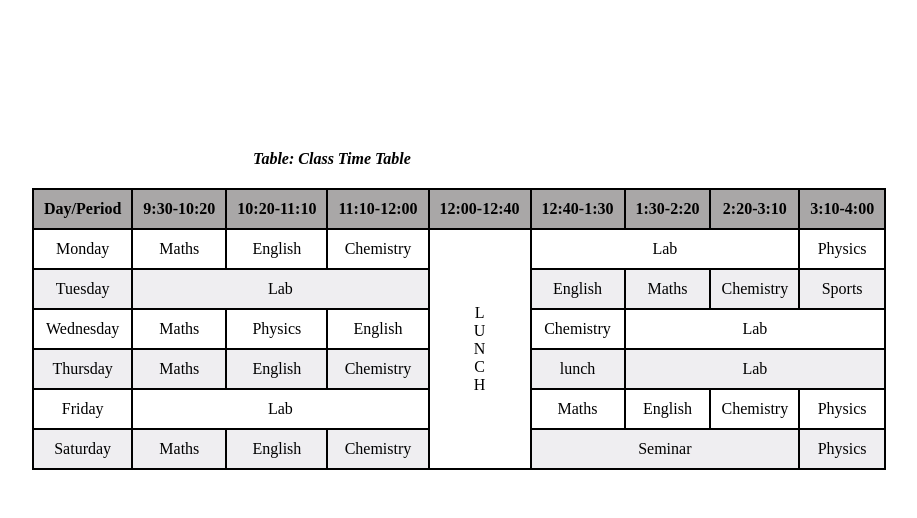
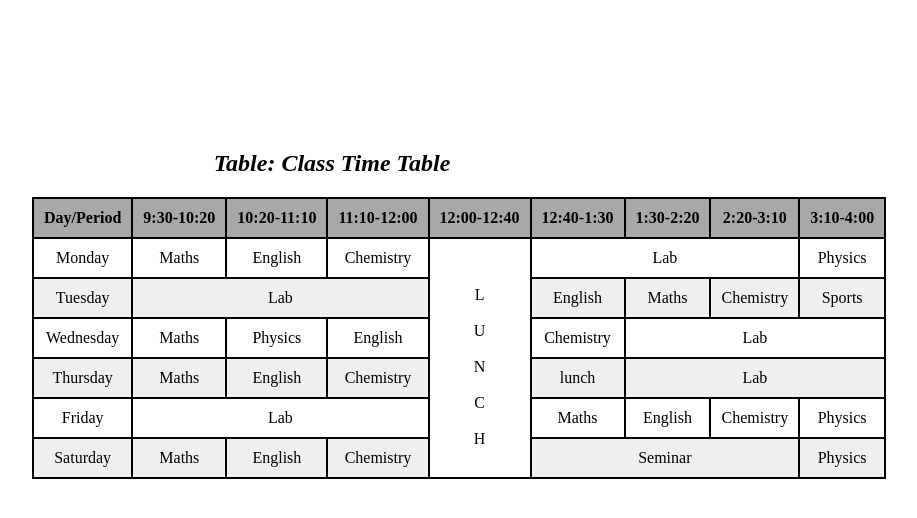
Before and after one commit to Zebras007/Assign-6-Table, a plain HTML site: page index.html in a window 1280 px wide. Shown: the whole page, without its empty margins (288-1205 px from the left). Drawn offline with Linux system fonts and the light colour scheme.

Commit message:
title tag modified

```diff
--- a/index.html
+++ b/index.html
@@ -11,7 +11,7 @@
             margin: 0;
             box-sizing: border-box;
         }
-        p{
+        h2{
             text-align:center;
             margin-top:150px;
             margin-bottom:20px;
@@ -37,7 +37,7 @@
     </style>
 </head>
 <body>
-    <p> <em> <strong> Table: Class Time Table</strong></em> </p>
+    <h2> <em>  Table: Class Time Table</em> </h2>
     <table>
         <th>Day/Period</th>
         <th>9:30-10:20</th>
@@ -53,7 +53,7 @@
             <td>Maths</td>
             <td>English</td>
             <td>Chemistry</td>
-            <td align="center" rowspan="6">L <br>U <br>N <br> C <br> H </td>
+            <td align="center" rowspan="6"> <br> L <br><br>U <br> <br>N <br> <br> C <br> <br> H <br> </td>
             <td colspan="3">Lab</td>
             <!-- <td>Lab</td> -->
             <!-- <td>Lab</td> -->
```
